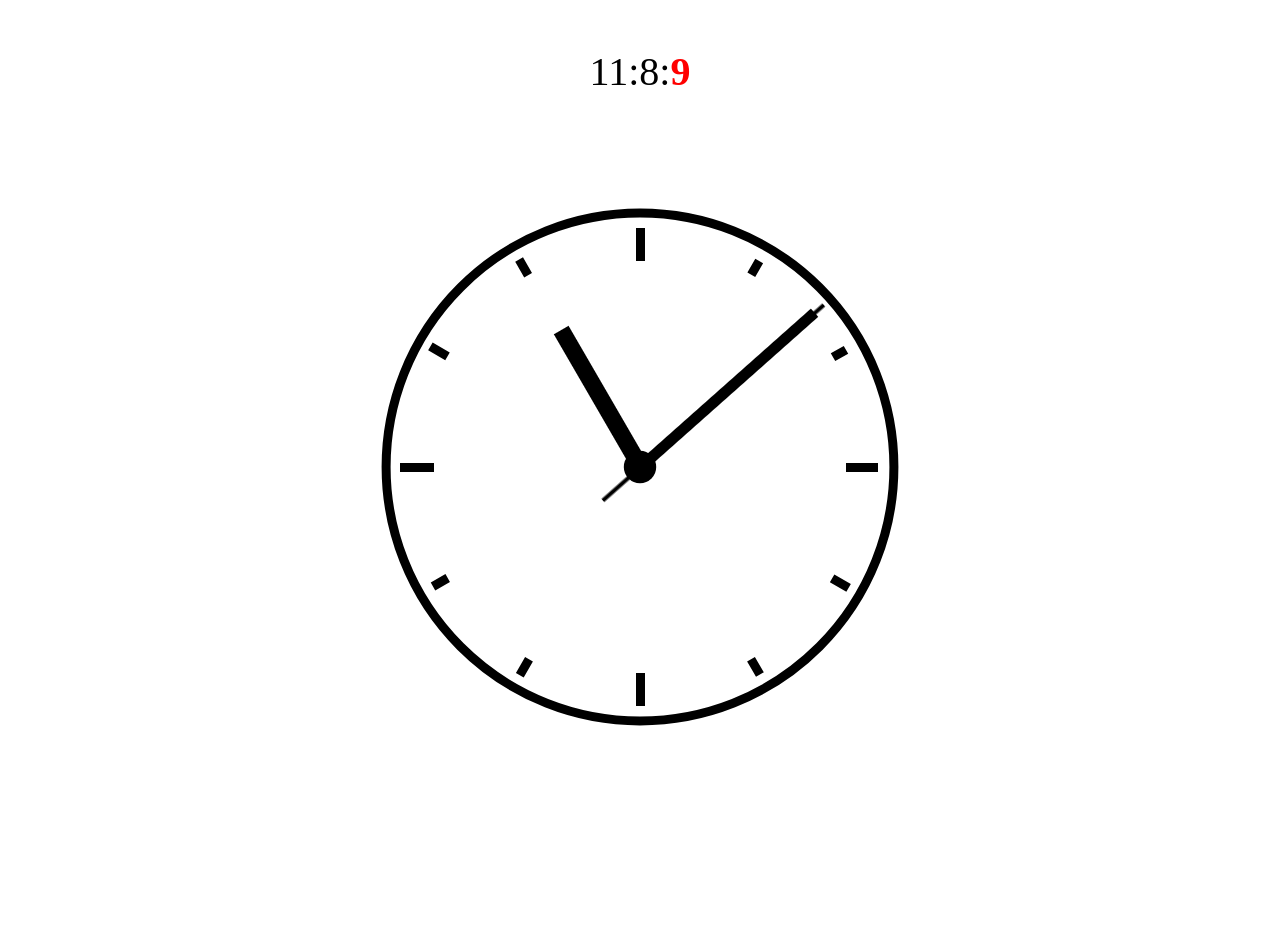
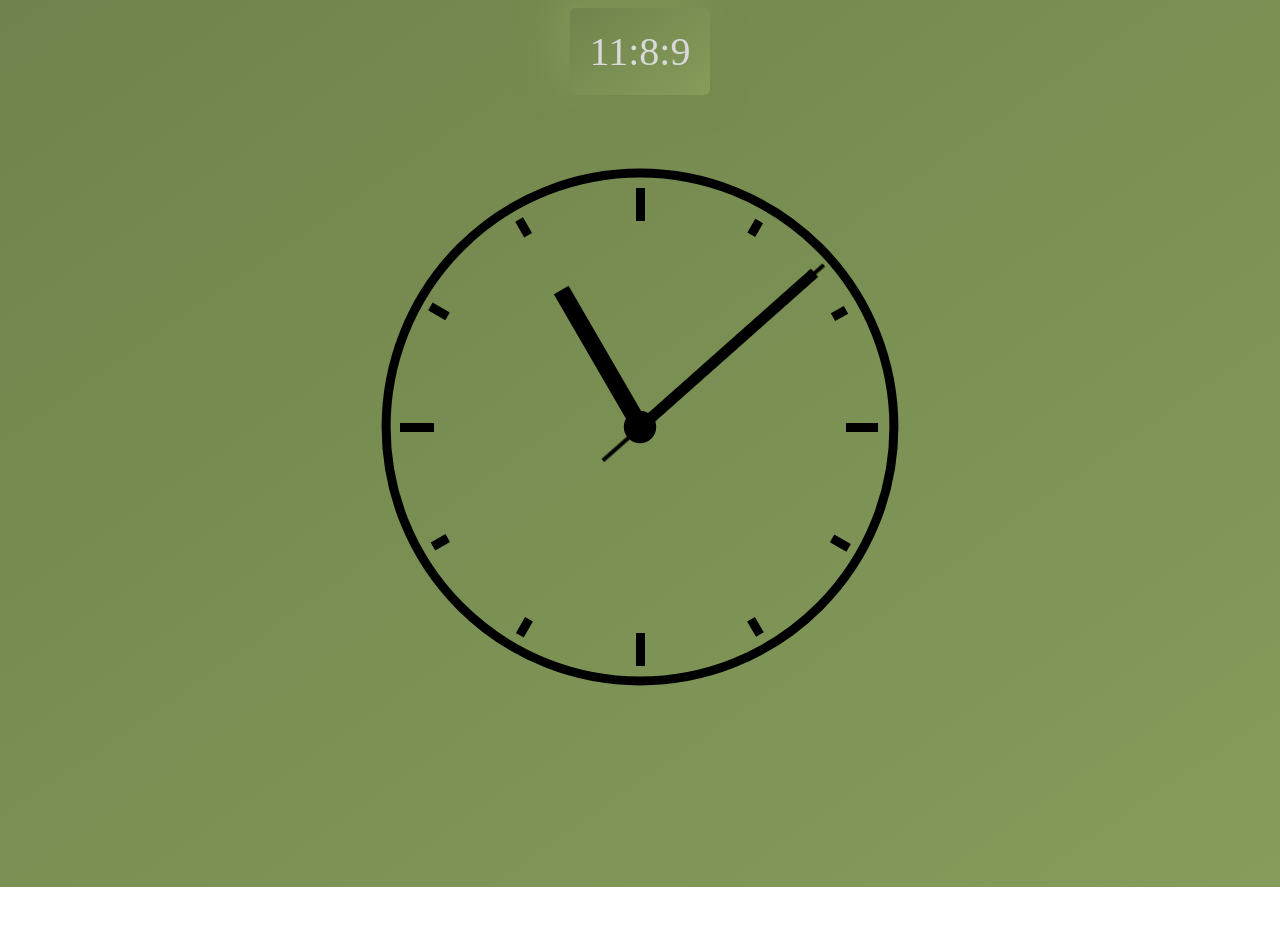
Before and after one commit to theocrsb/Brief3_Horloge, a plain HTML site: page index.html in a window 1280 px wide. After the commit the page ends 887 px from the top, so only its background shows below. Drawn offline with Linux system fonts and the light colour scheme.

Commit message:
modification de la couleur

```diff
--- a/css/style.css
+++ b/css/style.css
@@ -71,3 +71,16 @@
   justify-content: center;
   font-size: 2.5em;
 }
+
+/* modification perso */
+body {
+  background: linear-gradient(145deg, #70834c, #859c5a);
+}
+.heure p {
+  margin: 0 0 0 0;
+  color: rgb(217, 217, 217);
+  padding: 0.5em 0.5em 0.5em 0.5em;
+  border-radius: 6px;
+  background: linear-gradient(145deg, #70834c, #859c5a);
+  box-shadow: 8px 8px 42px #72864d, -8px -8px 42px #869e5b;
+}
--- a/js/script.js
+++ b/js/script.js
@@ -2,24 +2,24 @@
 const AIGUILLEHR = document.querySelector("#hour");
 const AIGUILLEMIN = document.querySelector("#minute");
 const AIGUILLESEC = document.querySelector("#second");
-
+// recuperer heure réelle
 const date = new Date();
 const hours = date.getHours();
 const minutes = date.getMinutes();
 const seconds = date.getSeconds();
-
+// creation du pas en deg a chaque seconde
 const degheure = 0.00833;
 const degminute = 0.1;
 const degseconde = 6;
-
+// convertir heure actuelle en degrés
 let hour = hours * 3600 * degheure;
 let minute = minutes * 60 * degminute;
 let second = seconds * degseconde;
-
+// mettre la rotation de base en fonction de l'heure actuelle
 AIGUILLEHR.style.transform = `rotate(${hour}deg)`;
 AIGUILLEMIN.style.transform = `rotate(${minute}deg)`;
 AIGUILLESEC.style.transform = `rotate(${second}deg)`;
-
+// ajouter le pas a chaque seconde
 function demarrerLaMontre() {
   AIGUILLEHR.style.transform += `rotate(${degheure}deg)`;
   console.log(AIGUILLEHR.style.transform);
@@ -42,12 +42,13 @@ function Heurereelle() {
   modifseconde.innerHTML = secondes;
   let modifminute = document.getElementById("minute2");
   modifminute.innerHTML = minutes;
-  if (secondes % 3 === 0) {
-    document.getElementById("seconde2").style.color = "red";
-    document.getElementById("seconde2").style.fontWeight = "bold";
-  } else {
-    document.getElementById("seconde2").style.color = "black";
-    document.getElementById("seconde2").style.fontWeight = "normal";
-  }
+  // creation d'un style en fonction d'une condition
+  // if (secondes % 3 === 0) {
+  //   document.getElementById("seconde2").style.color = "red";
+  //   document.getElementById("seconde2").style.fontWeight = "bold";
+  // } else {
+  //   document.getElementById("seconde2").style.color = "black";
+  //   document.getElementById("seconde2").style.fontWeight = "normal";
+  // }
 }
 const interval2 = setInterval(Heurereelle, 1000);
```
